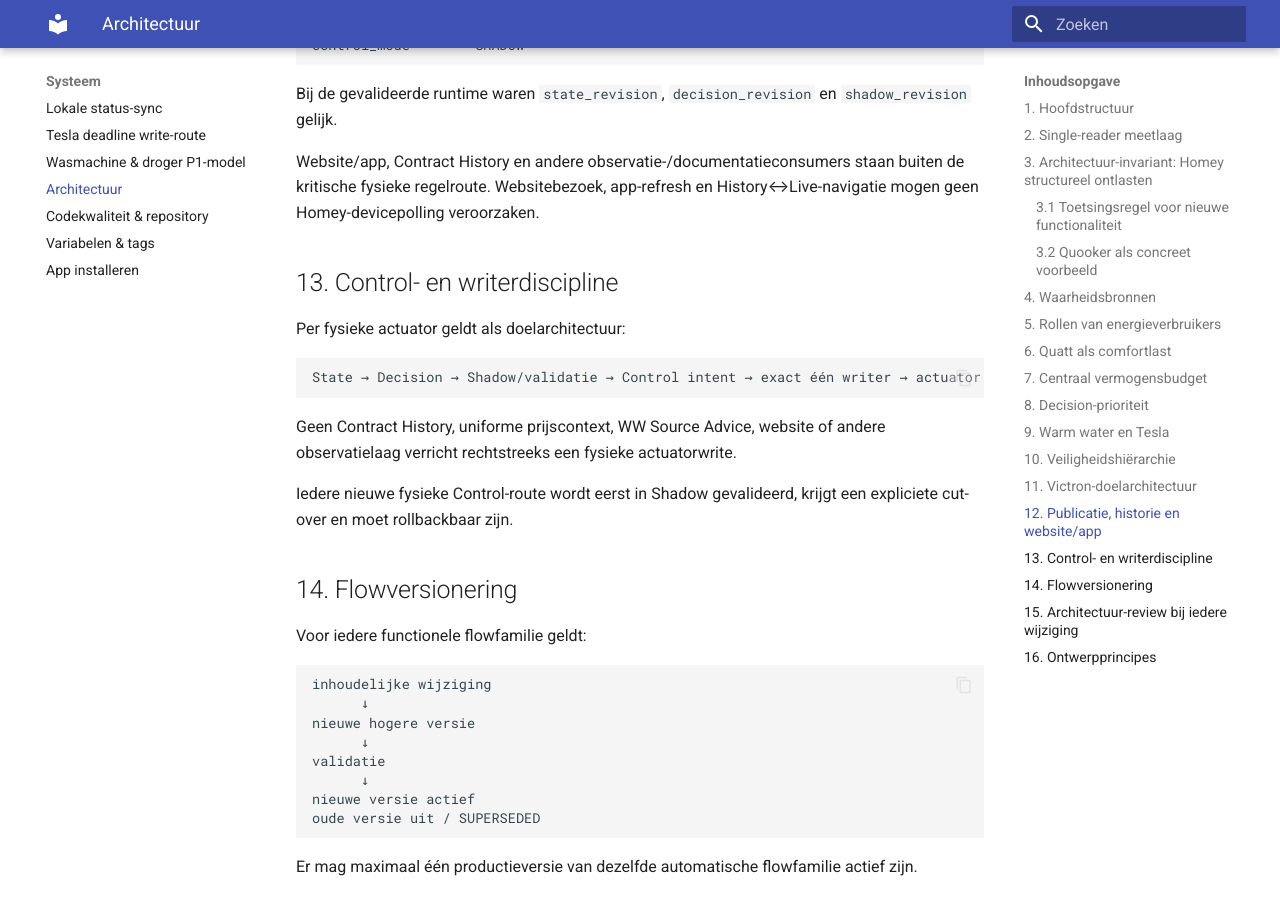
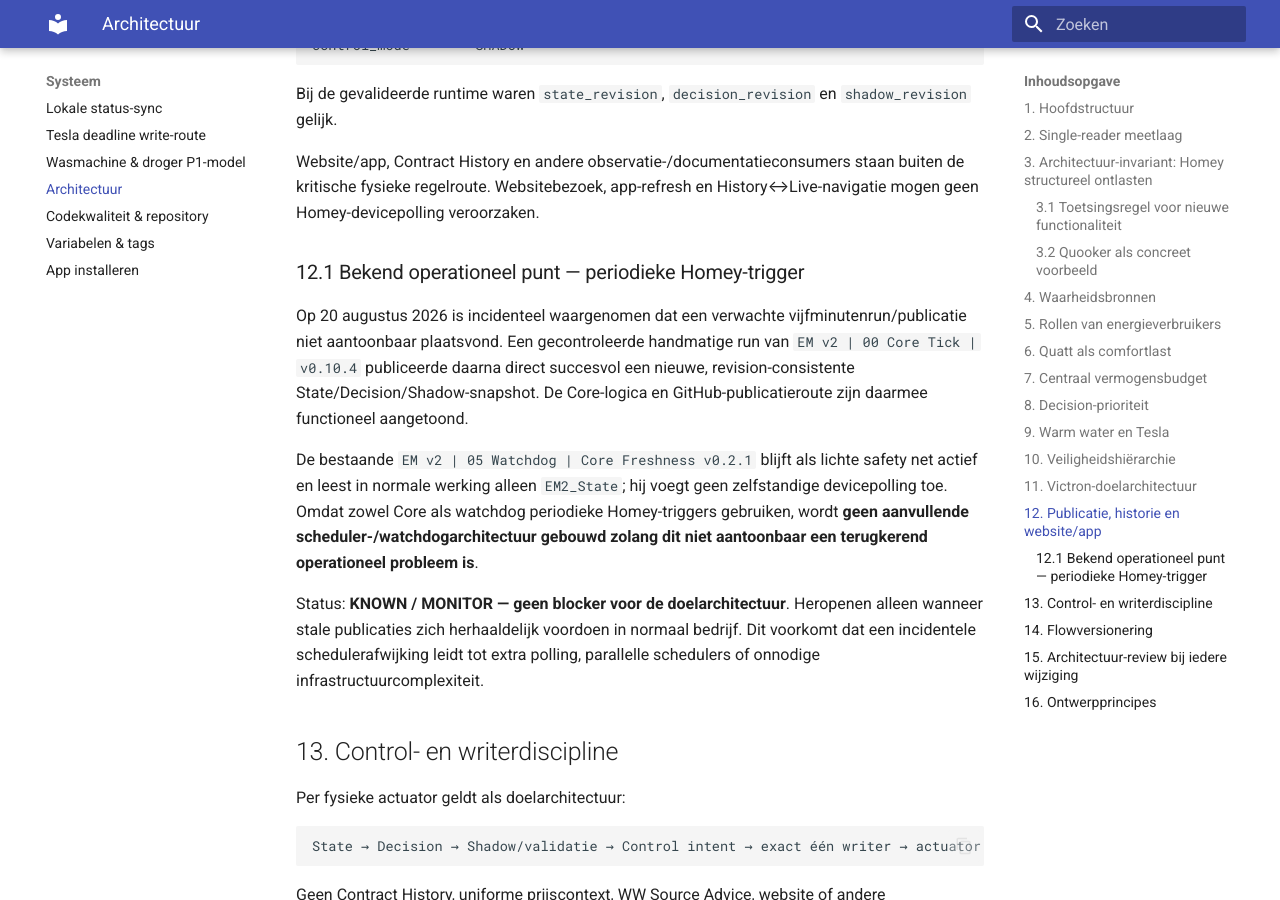
Before and after one commit to OnsKasteeltje/homey-energy-manual, an MkDocs documentation site: the page built from docs/architectuur.md, in a window 1280 px wide and 900 px high, scrolled down 7129 px. Built offline with MkDocs 1.6.1 and Material for MkDocs 9.7.7, drawn with Linux system fonts in a browser that asks for light colours; some of the changed text lies outside the part shown.

Commit message:
Document intermittent Homey scheduler issue as known point

```diff
--- a/docs/architectuur.md
+++ b/docs/architectuur.md
@@ -258,6 +258,14 @@ Bij de gevalideerde runtime waren `state_revision`, `decision_revision` en `shad
 
 Website/app, Contract History en andere observatie-/documentatieconsumers staan buiten de kritische fysieke regelroute. Websitebezoek, app-refresh en History↔Live-navigatie mogen geen Homey-devicepolling veroorzaken.
 
+### 12.1 Bekend operationeel punt — periodieke Homey-trigger
+
+Op 20 augustus 2026 is incidenteel waargenomen dat een verwachte vijfminutenrun/publicatie niet aantoonbaar plaatsvond. Een gecontroleerde handmatige run van `EM v2 | 00 Core Tick | v0.10.4` publiceerde daarna direct succesvol een nieuwe, revision-consistente State/Decision/Shadow-snapshot. De Core-logica en GitHub-publicatieroute zijn daarmee functioneel aangetoond.
+
+De bestaande `EM v2 | 05 Watchdog | Core Freshness v0.2.1` blijft als lichte safety net actief en leest in normale werking alleen `EM2_State`; hij voegt geen zelfstandige devicepolling toe. Omdat zowel Core als watchdog periodieke Homey-triggers gebruiken, wordt **geen aanvullende scheduler-/watchdogarchitectuur gebouwd zolang dit niet aantoonbaar een terugkerend operationeel probleem is**.
+
+Status: **KNOWN / MONITOR — geen blocker voor de doelarchitectuur**. Heropenen alleen wanneer stale publicaties zich herhaaldelijk voordoen in normaal bedrijf. Dit voorkomt dat een incidentele schedulerafwijking leidt tot extra polling, parallelle schedulers of onnodige infrastructuurcomplexiteit.
+
 ## 13. Control- en writerdiscipline
 
 Per fysieke actuator geldt als doelarchitectuur:
@@ -321,4 +329,4 @@ Iedere relevante code-/flowwijziging wordt vóór vrijgave minimaal op deze punt
 - iedere inhoudelijke flowwijziging krijgt een nieuwe versie;
 - documentatie en architectuur worden tegelijk met operationele wijzigingen bijgewerkt.
 
-> Laatste architectuurupdate: **20 augustus 2026 — Energy Core v2 / runtimebaseline v0.10.4, schema 2.10.** Homey-load minimalisatie is expliciet geborgd als architectuur-invariant: één centrale read, gedeelde revision-consistente snapshot, in-memory consumers, event-driven waar nodig en geen UI-/history-devicepolling.
+> Laatste architectuurupdate: **20 augustus 2026 — Energy Core v2 / runtimebaseline v0.10.4, schema 2.10.** Homey-load minimalisatie is expliciet geborgd als architectuur-invariant: één centrale read, gedeelde revision-consistente snapshot, in-memory consumers, event-driven waar nodig en geen UI-/history-devicepolling. Incidenteel missen van een periodieke run/publicatie staat als `KNOWN / MONITOR` geregistreerd en leidt zonder herhaald bewijs niet tot extra schedulercomplexiteit.
```
